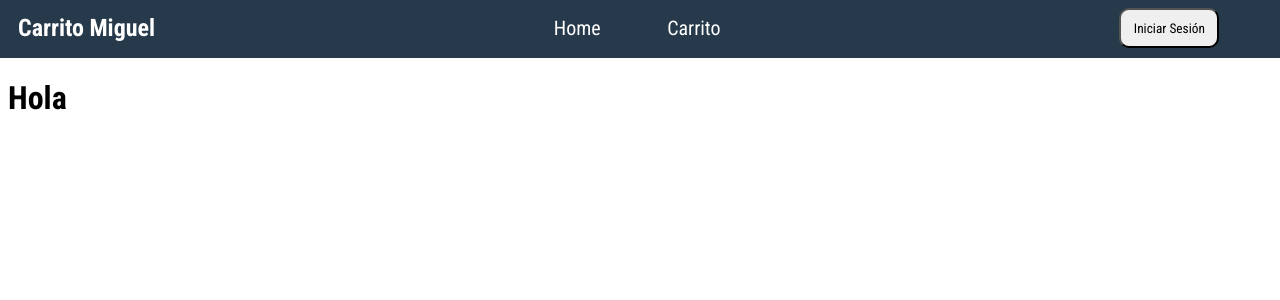
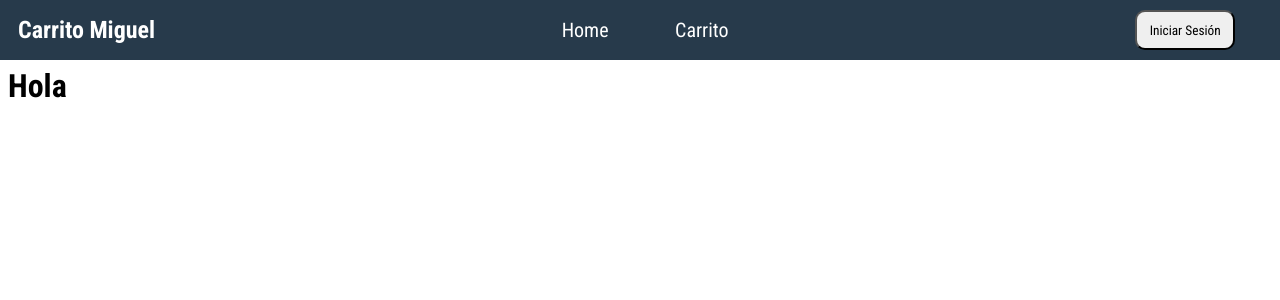
Before and after one commit to ELLOQUIUS/proyecto-uneweb, a PHP site: page /carrito.php in a window 1280 px wide. Shown: the top 300 px of the page. Run offline with PHP 8.4, Linux system fonts and the light colour scheme.

Commit message:
Se deja la navegacion fija en la parte superior de la pagina

```diff
--- a/carrito.php
+++ b/carrito.php
@@ -2,4 +2,5 @@
     include "./navegacion.php";
     include "./heading.php";
 ?>
-<h1>Hola<h1>
+<h1>Hola</h1>
+<h1>Hola</h1>
--- a/css/styles.css
+++ b/css/styles.css
@@ -10,12 +10,13 @@
     background-color: #273a4b;
     width: 99%;
     margin-left: -10px;
-    margin-top: -10px;
     height: 60px;
     padding-left: 20px;
     padding-right: 20px;
     justify-content: space-between;
     align-items: center;
+    position: fixed;
+    top:0;
 }
 
 .inicio-sesion{
@@ -61,6 +62,7 @@
     margin-right: 90px;
     margin-top: 50px;
     column-gap: 40px;
+    row-gap: 40px;
     display: grid;
     grid-template-columns: repeat(3,1fr);
 }
@@ -119,6 +121,7 @@
     border-radius: 5px;
     font-weight: bold;
     font-size: 15px;
+    cursor: pointer;
 }
 
 .boton-comprar:hover{
```
